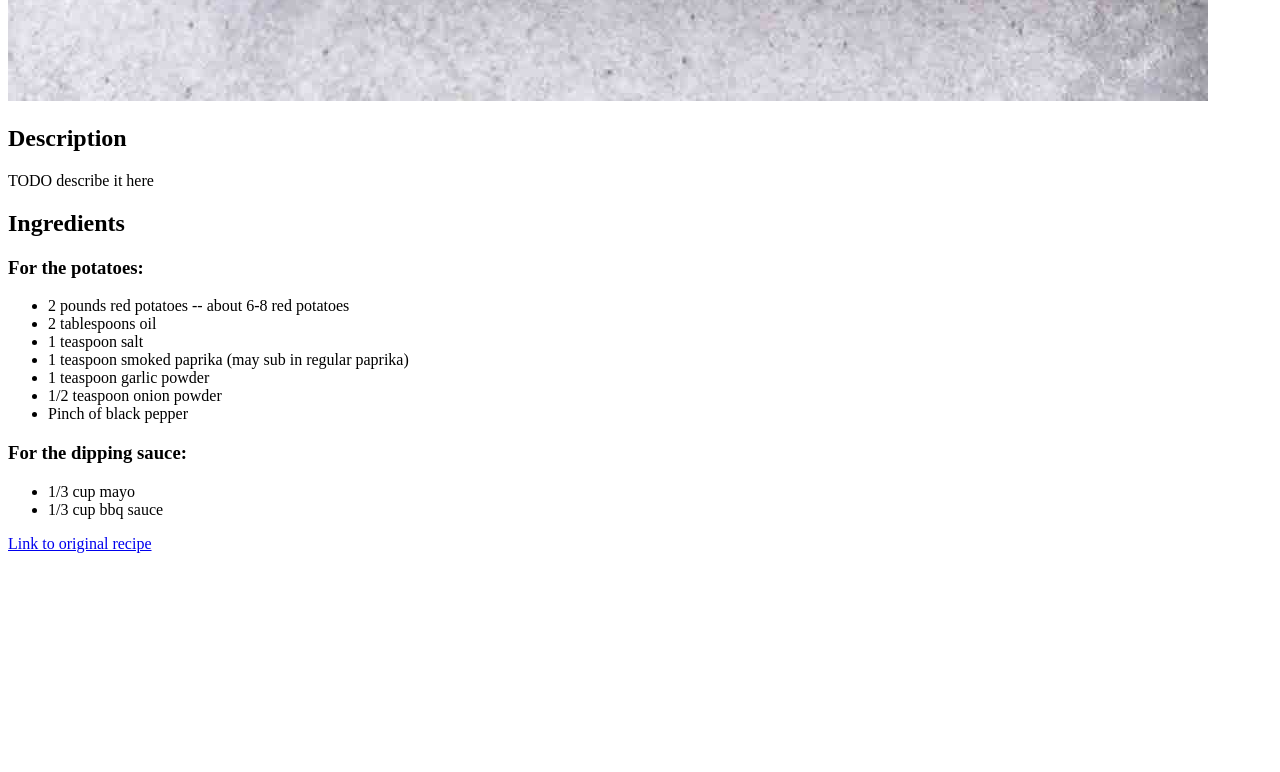
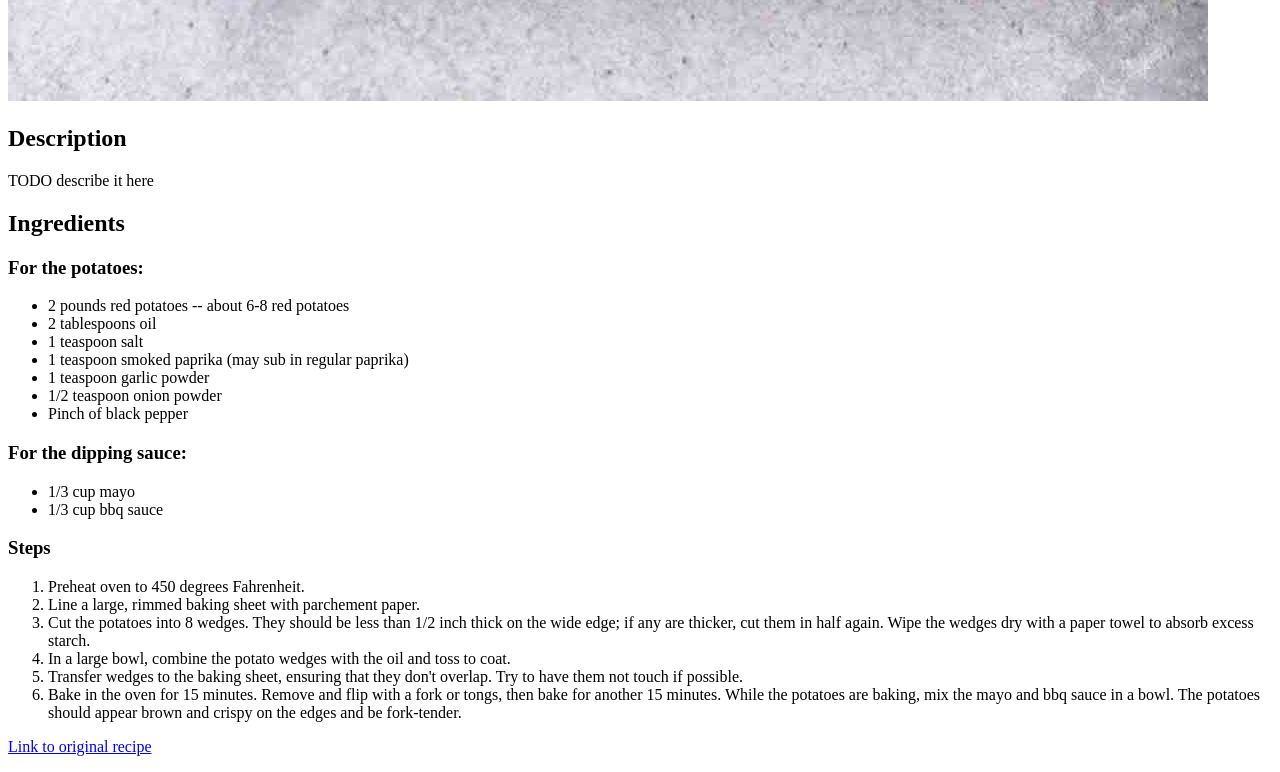
Before and after one commit to threenbe/odin-recipes-css, a plain HTML site: page recipes/potato-wedges.html in a window 1280 px wide. Shown: the part 1813-2585 px from the top of the page. Before the commit the page ends 2382 px from the top, so only its background shows below. Drawn offline with Linux system fonts and the light colour scheme.

Commit message:
Update README.md and add recipe steps to potato-wedges.html

```diff
--- a/recipes/potato-wedges.html
+++ b/recipes/potato-wedges.html
@@ -15,6 +15,7 @@
       src="./images/potato-wedges.jpg"
       alt="Baked potato wedges"
     />
+
 
     <h2>Description</h2>
 
@@ -39,6 +40,18 @@
       <li>1/3 cup bbq sauce</li>
     </ul>
 
+
+
+    <h3>Steps</h3>
+      <ol>
+        <li>Preheat oven to 450 degrees Fahrenheit.</li>
+        <li>Line a large, rimmed baking sheet with parchement paper.</li>
+        <li>Cut the potatoes into 8 wedges. They should be less than 1/2 inch thick on the wide edge; if any are thicker, cut them in half again. Wipe the wedges dry with a paper towel to absorb excess starch.</li>
+        <li>In a large bowl, combine the potato wedges with the oil and toss to coat.</li>
+        <li>Transfer wedges to the baking sheet, ensuring that they don't overlap. Try to have them not touch if possible.</li>
+        <li>Bake in the oven for 15 minutes. Remove and flip with a fork or tongs, then bake for another 15 minutes. While the potatoes are baking, mix the mayo and bbq sauce in a bowl. The potatoes should appear brown and crispy on the edges and be fork-tender.</li>
+      </ol>
+
     <p>
       <a href="https://www.lecremedelacrumb.com/best-potato-wedges-recipe/" target="_blank">Link to original recipe</a>
     </p>
```
Also changed, not shown: 1 other file.
